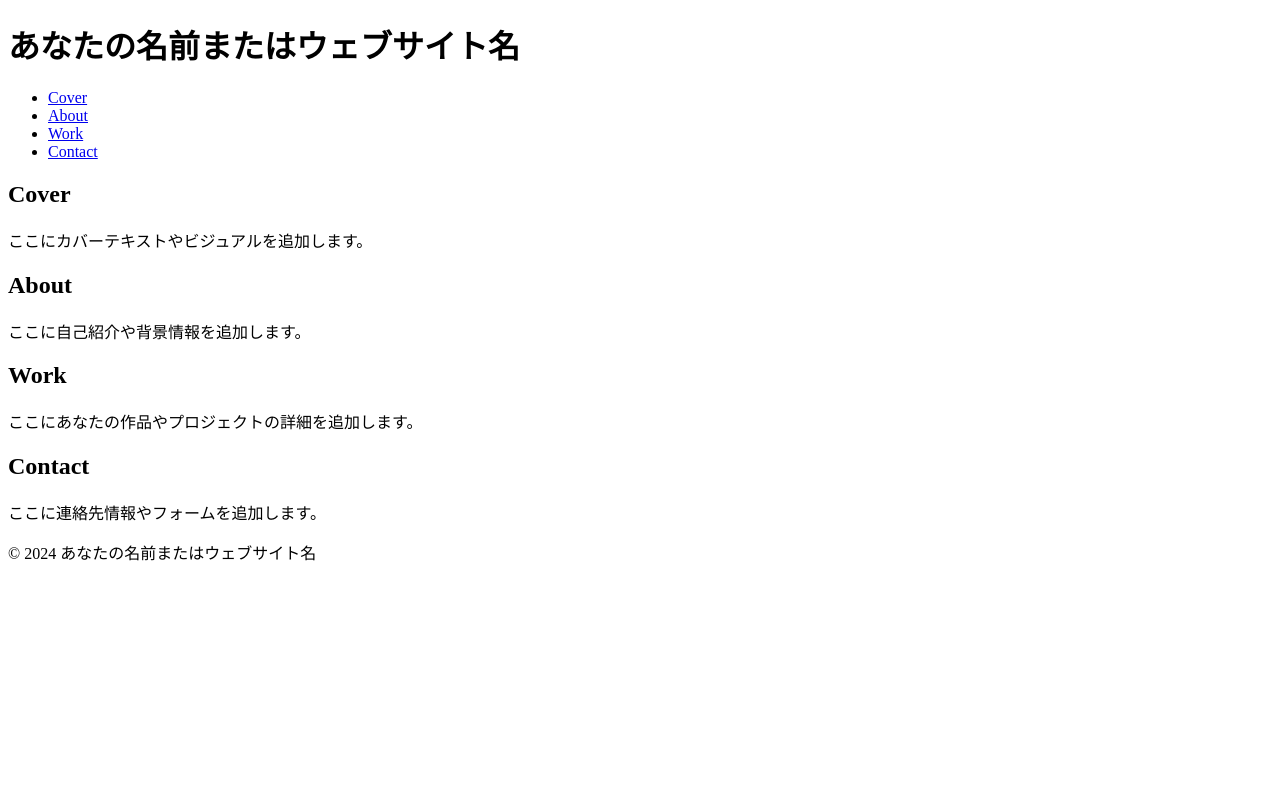
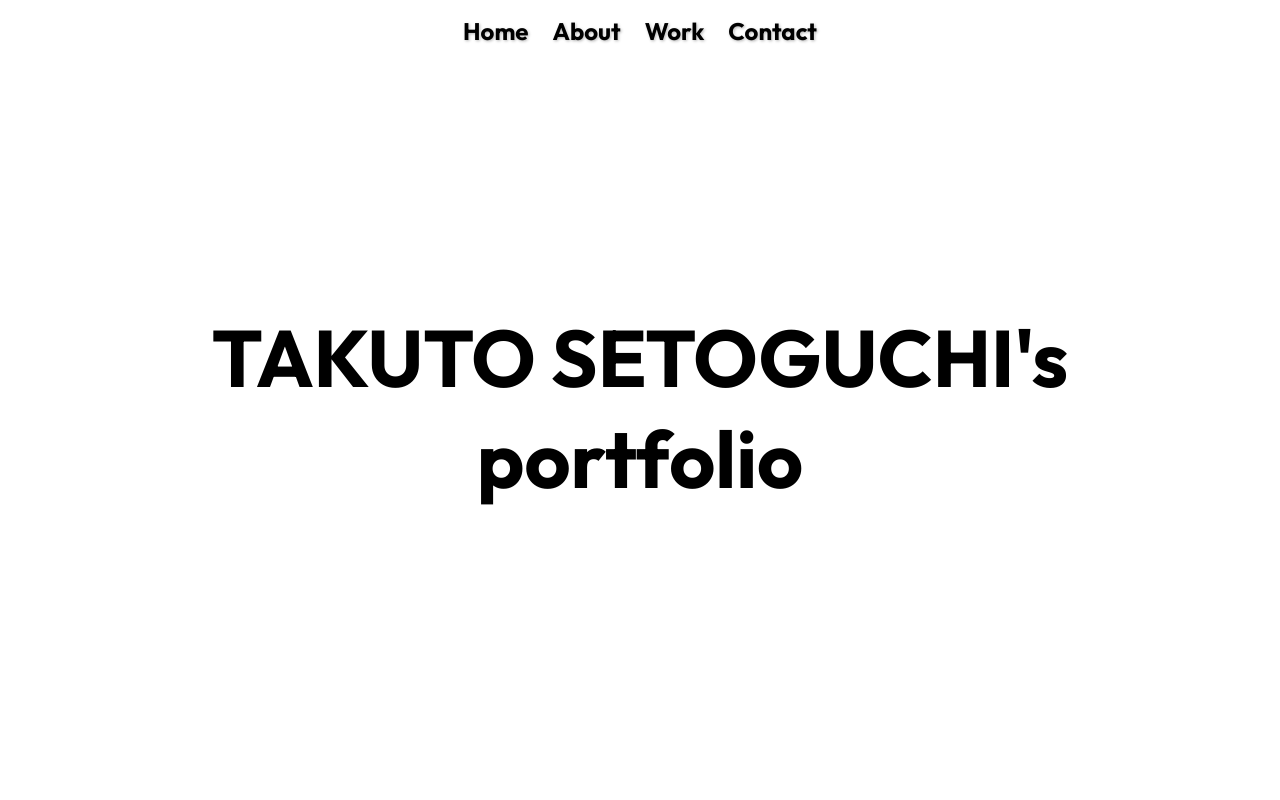
Before and after one commit to takuto-seto/mysite, a plain HTML site: page index.html in a window 1280 px wide. Shown: the top 800 px of the page. Drawn offline with Linux system fonts and the light colour scheme.

Commit message:
Create header cover

```diff
--- /dev/null
+++ b/css/style.css
@@ -0,0 +1,131 @@
+@charset "utf-8";
+
+.all {
+    width: 100%;
+    text-decoration: none;
+    color: #000;
+}
+
+ul {
+    list-style: none;
+    color: #000;
+}
+
+header {
+    position: fixed;
+    top: 0;
+    right: 0;
+    left: 0;
+    width: 100%;
+
+    display: flex;
+    flex-direction: row;
+    justify-content: center;
+    align-items: center;
+    padding-top: .5rem;
+    padding-bottom: .5rem;
+}
+
+@media (min-width:768px) {
+    header {
+        padding-top: 1rem;
+        padding-bottom: 1rem;
+    }
+}
+
+.header-nav-list{
+    display: flex;
+    flex-direction: row;
+    column-gap: 1rem;
+
+    padding: 0;
+    margin: 0;
+}
+
+@media (min-width:768px) {
+    .header-nav-list{
+        column-gap: 1.5rem;
+    }
+}
+
+.header-nav-list a{
+    font-family: "Outfit","Noto sans JP";
+    font-size: 1rem;
+    font-weight: bold;
+    color: #000;
+    text-decoration: none;
+    text-shadow: 1px -1px rgba(255, 255, 255, 0.3), 1px 1px 3px rgba(0, 0, 0, 0.3);
+    transition: all 1s ease;
+}
+
+@media (min-width:768px) {
+    .header-nav-list a{
+        font-size: 1.5rem;
+    }
+}
+
+.header-nav-list a:hover {
+    opacity: .5;
+}
+
+
+
+
+
+.cover {
+    width: 100%;
+    height: 100vh;
+
+    display: flex;
+    flex-direction: column;
+    justify-content: center;
+    align-items: center;
+}
+
+h1 {
+    position: relative;
+    font-family: "Outfit","Noto sans JP";
+    font-size: 2rem;
+    font-weight: bold;
+    text-align: center;
+}
+
+
+@media (min-width:768px) {
+    h1 {
+        font-size: 5rem;
+    }
+}
+
+
+h1::after{
+    position: absolute;
+    top: 200px;
+    left: 50%;
+    content: "";
+    width: 20px;
+    height: 20px;
+    border-bottom: solid 3px #000;
+    border-left: solid 3px #000;
+    transform: rotate(315deg);
+
+    animation: UpDown 2s ease-in infinite;
+}
+
+@media (min-width:768px) {
+    h1::after{
+        display: none;
+    }
+}
+
+@keyframes UpDown {
+    0% {
+        transform: translateY(0) rotate(315deg);
+    }
+    50% {
+        transform: translateY(10px) rotate(315deg);
+    }
+    100% {
+        transform: translateY(0) rotate(315deg);
+    }
+}
--- a/index.html
+++ b/index.html
@@ -1,28 +1,38 @@
 <!DOCTYPE html>
 <html lang="ja">
   <head>
-    <meta charset="UTF-8">
-    <meta name="viewport" content="width=device-width, initial-scale=1.0">
-    <title>あなたのウェブサイトのタイトル</title>
-    <link rel="stylesheet" href="styles.css"> <!-- スタイルシートのリンク -->
+    <meta charset="UTF-8" />
+    <meta name="viewport" content="width=device-width, initial-scale=1.0" />
+    <title>TS Portfolio site</title>
+
+    <!-- Google Fonts -->
+    <link rel="preconnect" href="https://fonts.googleapis.com" />
+    <link rel="preconnect" href="https://fonts.gstatic.com" crossorigin />
+    <link
+      href="https://fonts.googleapis.com/css2?family=Outfit:wght@100..900&display=swap"
+      rel="stylesheet"
+    />
+    <link rel="stylesheet" href="./css/style.css" />
+    <!-- スタイルシートのリンク -->
   </head>
+
   <body>
-
     <header>
-        <h1>あなたの名前またはウェブサイト名</h1>
       <nav>
-            <ul>
-                <li><a href="#cover">Cover</a></li>
+        <ul class="header-nav-list">
+          <li><a href="#cover">Home</a></li>
           <li><a href="#about">About</a></li>
           <li><a href="#work">Work</a></li>
           <li><a href="#contact">Contact</a></li>
         </ul>
       </nav>
+      <div></div>
     </header>
 
-    <section id="cover">
-        <h2>Cover</h2>
-        <p>ここにカバーテキストやビジュアルを追加します。</p>
+    <section class="cover" id="cover">
+
+            <h1>TAKUTO SETOGUCHI's <br />portfolio</h1>
+
     </section>
 
     <section id="about">
@@ -43,6 +53,5 @@
     <footer>
       <p>&copy; 2024 あなたの名前またはウェブサイト名</p>
     </footer>
-
   </body>
 </html>
--- a/style.css
+++ /dev/null
@@ -1 +0,0 @@
-@charset "utf-8";
```
Lines whose indentation alone changed are shown as unchanged.
